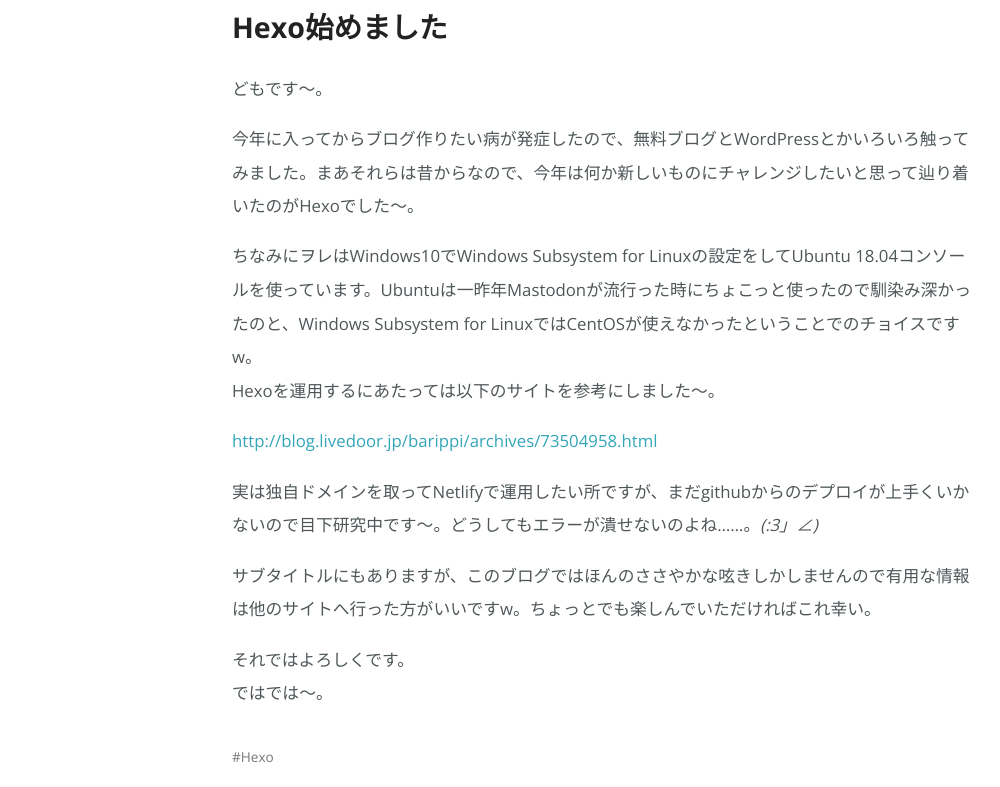
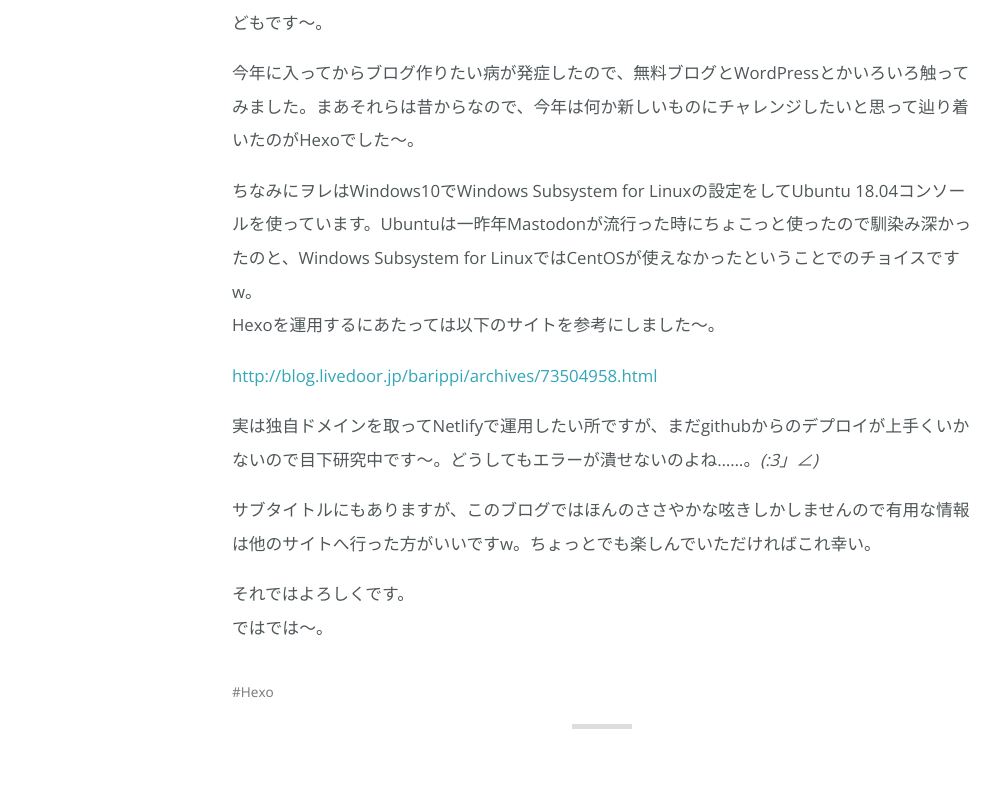
Before and after one commit to oto-6/oto-6.github.io, a plain HTML site: page index.html in a window 1280 px wide. Shown: the part 262-1049 px from the top of the page, without its empty margins (138-1138 px from the left). Drawn offline with nearby package versions, Linux system fonts and the light colour scheme.

Commit message:
Site updated: 2019-01-12 20:05:42

```diff
--- a/index.html
+++ b/index.html
@@ -69,7 +69,7 @@
 	</header>
 	<div class="entry-content">
 
-    	<h1 id="Hexo始めました"><a href="#Hexo始めました" class="headerlink" title="Hexo始めました"></a>Hexo始めました</h1><p>どもです～。</p>
+    	<p>どもです～。</p>
 <p>今年に入ってからブログ作りたい病が発症したので、無料ブログとWordPressとかいろいろ触ってみました。まあそれらは昔からなので、今年は何か新しいものにチャレンジしたいと思って辿り着いたのがHexoでした～。</p>
 <p>ちなみにヲレはWindows10でWindows Subsystem for Linuxの設定をしてUbuntu 18.04コンソールを使っています。Ubuntuは一昨年Mastodonが流行った時にちょこっと使ったので馴染み深かったのと、Windows Subsystem for LinuxではCentOSが使えなかったということでのチョイスですw。<br>Hexoを運用するにあたっては以下のサイトを参考にしました～。</p>
 <p><a href="http://blog.livedoor.jp/barippi/archives/73504958.html" target="_blank" rel="noopener">http://blog.livedoor.jp/barippi/archives/73504958.html</a></p>
```
Also changed, not shown: 2019/01/12/Hexo始めました/index.html (+5 -5 lines).
